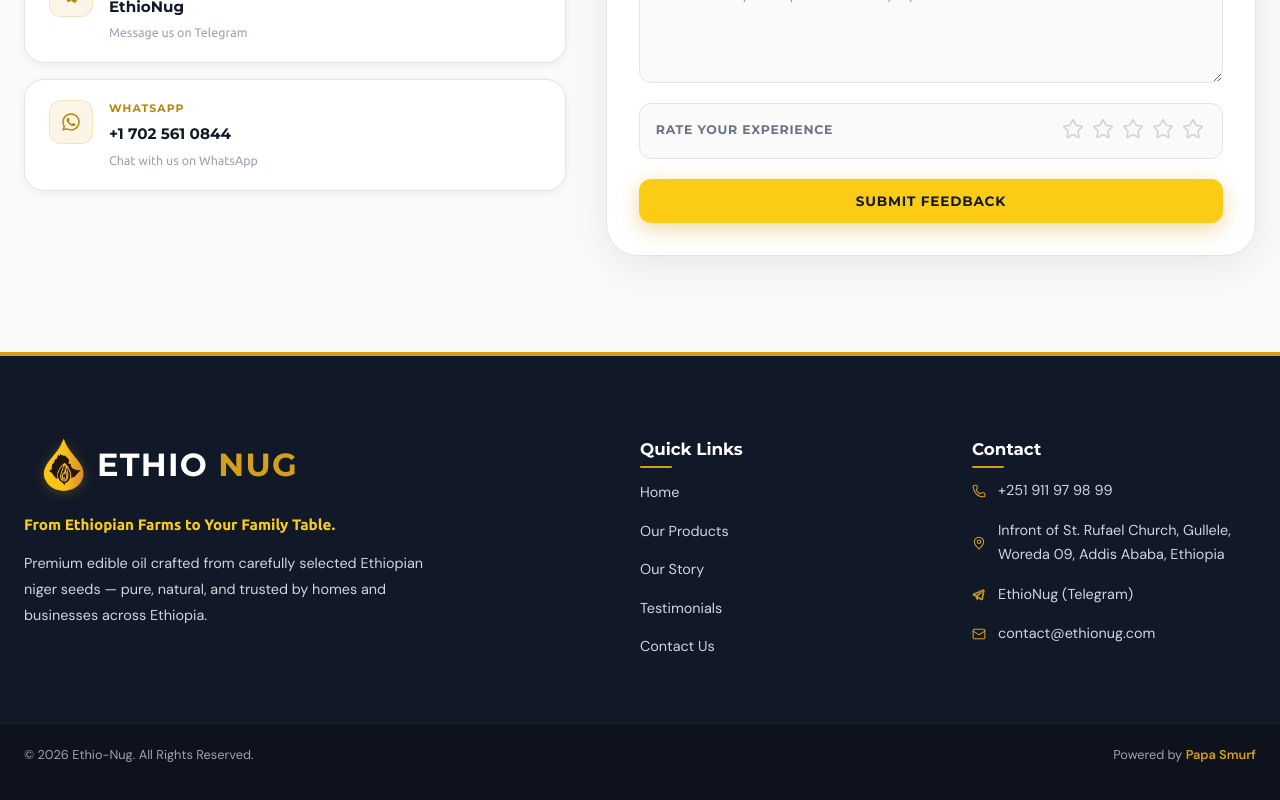
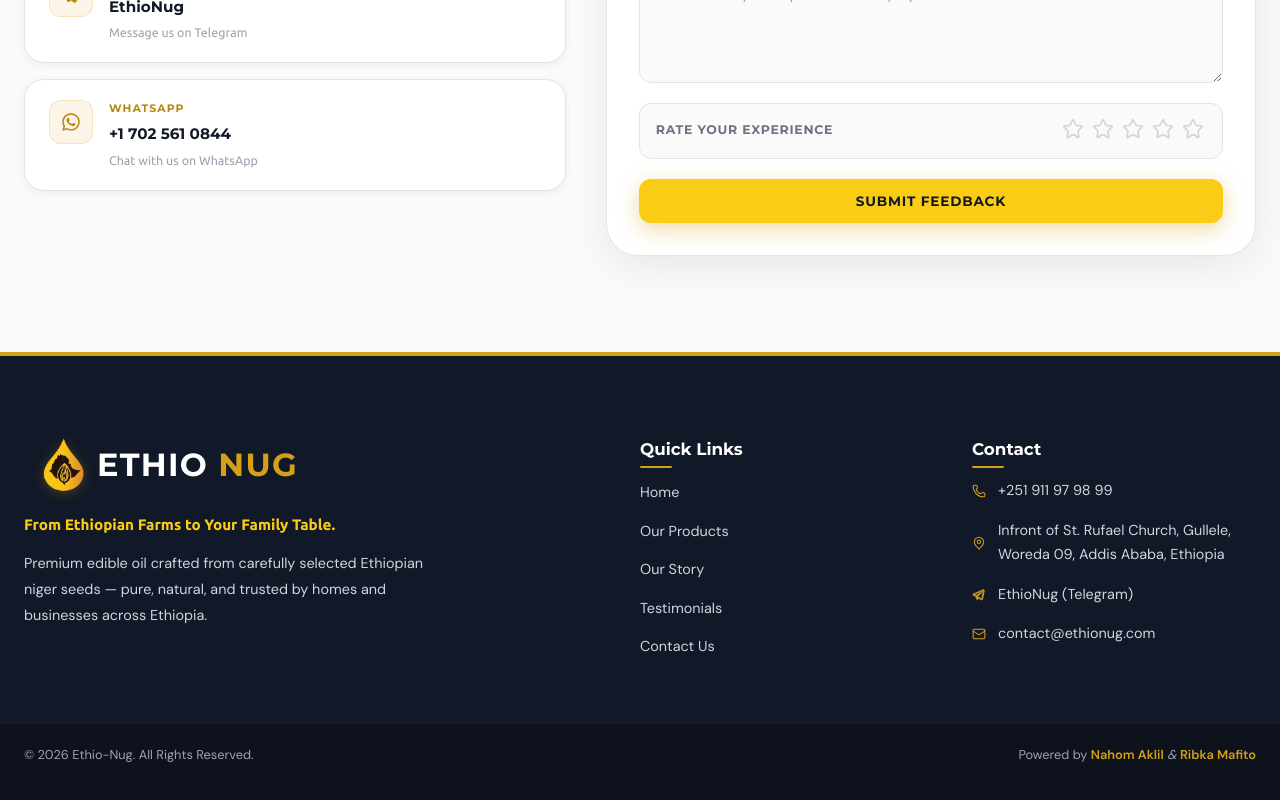
Before and after one commit to nahomugr-6192-17-ui/Ethio-Nug, a React (Vite) app: page / in a window 1280 px wide. Shown: the part 7731-8531 px from the top of the page. Built offline with nearby package versions, Linux system fonts and the light colour scheme; a web font is replaced by a local one.

Commit message:
Updated footer to credit Nahom Aklil and Ribka Mafito

```diff
--- a/src/Footer.jsx
+++ b/src/Footer.jsx
@@ -124,7 +124,16 @@
               target="_blank"
               rel="noopener noreferrer"
             >
-              Papa Smurf
+              Nahom Aklil
+            </a>
+            <i> & </i>
+            <a
+              href="https://ribka-portofolio-t7fh.vercel.app/"
+              className="footer__powered-link"
+              target="_blank"
+              rel="noopener noreferrer"
+            >
+              Ribka Mafito
             </a>
           </p>
         </div>
```
